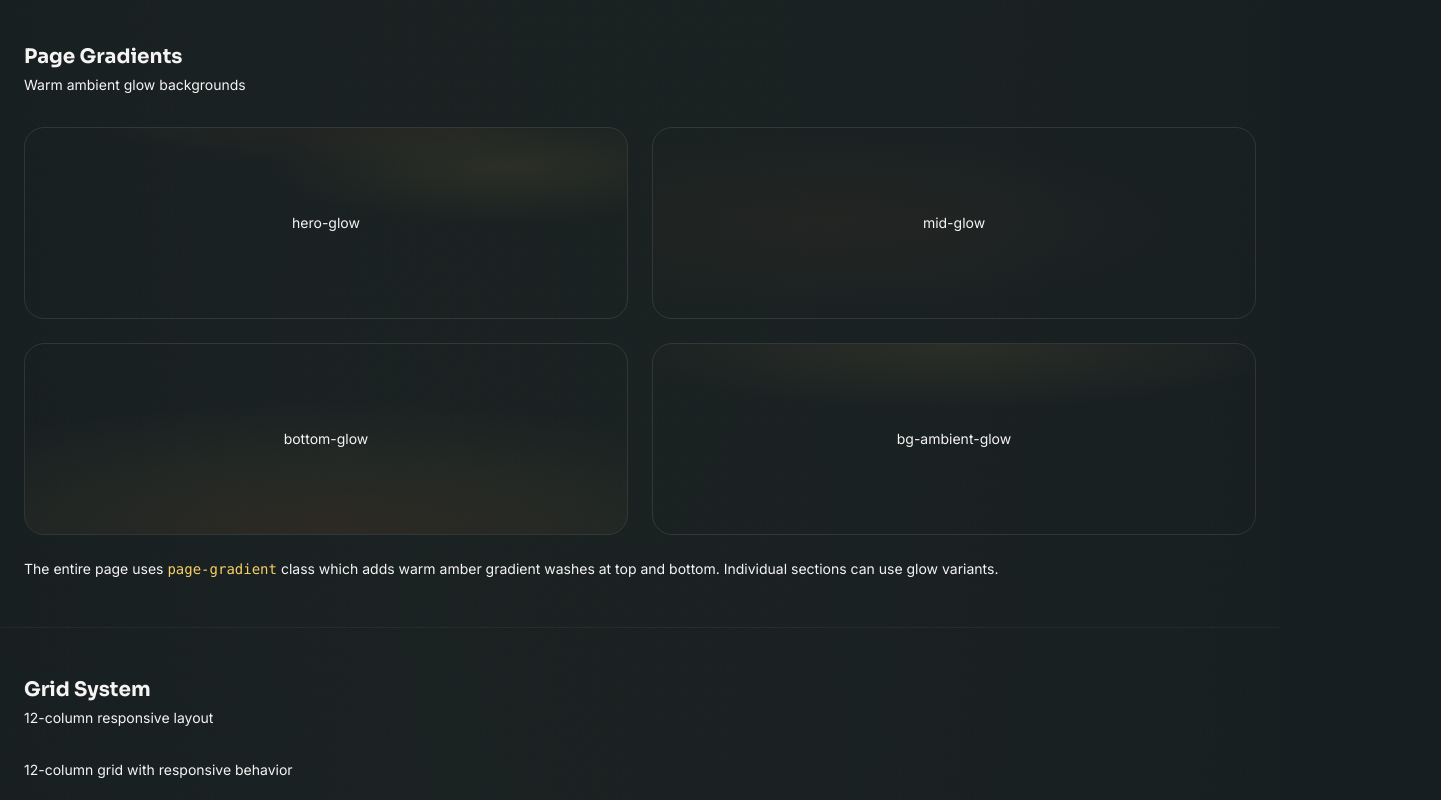
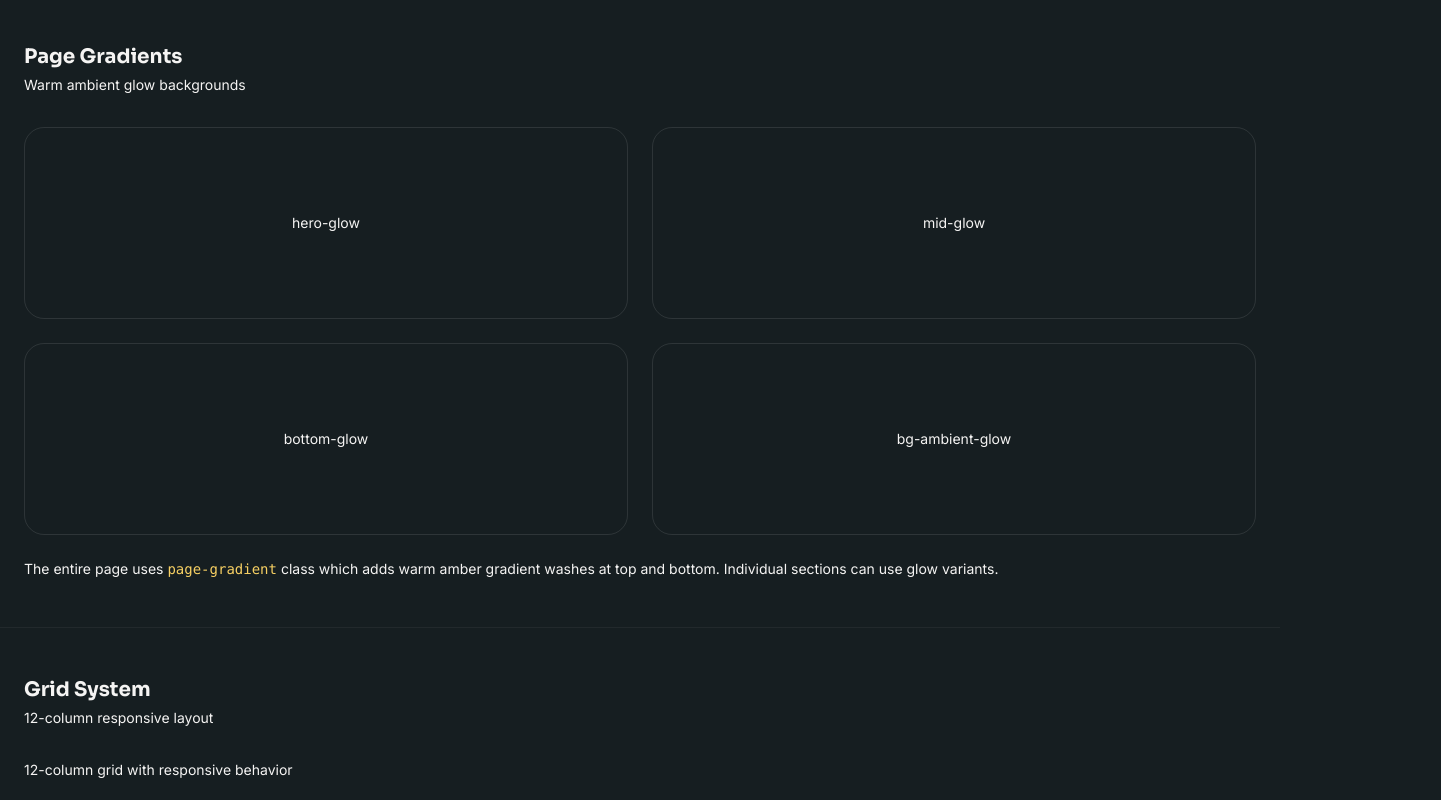
Before and after one commit to xkgrowth/desire-escorts, a Next.js app: page /design-system in a window 1280 px wide. Shown: the part 3160-3960 px from the top of the page, 1441 px wide, since content can reach past the window. Built offline with nearby package versions, Linux system fonts and the light colour scheme.

Commit message:
Remove page-level gradient background effects.
Disable global ambient gradient layers and hero background gradient overlays so pages render with a flat background by default.

Made-with: Cursor

```diff
--- a/app/components/domain/homepage-hero.tsx
+++ b/app/components/domain/homepage-hero.tsx
@@ -78,9 +78,6 @@ export function HomepageHero({ profiles, className }: HomepageHeroProps) {
         className
       )}
     >
-      <div className="pointer-events-none absolute inset-0 hero-glow" />
-      <div className="pointer-events-none absolute inset-0 bg-[radial-gradient(ellipse_130%_95%_at_50%_-10%,rgba(180,100,50,0.3)_0%,rgba(247,208,99,0.12)_35%,transparent_72%)]" />
-      <div className="pointer-events-none absolute inset-0 bg-[linear-gradient(90deg,rgba(22,30,33,0.96)_0%,rgba(22,30,33,0.74)_50%,rgba(22,30,33,0.96)_100%)]" />
 
       <div className="relative z-10 mx-auto w-full max-w-7xl px-4 lg:px-6">
         <div className="grid min-h-[500px] grid-cols-1 gap-8 pb-6 pt-8 lg:min-h-[520px] lg:grid-cols-2 lg:pb-8 lg:pt-10">
--- a/app/components/domain/template-hero-glass.tsx
+++ b/app/components/domain/template-hero-glass.tsx
@@ -35,14 +35,6 @@ export function TemplateHeroGlass({
   return (
     <div className={cn("relative isolate", className)}>
       <div
-        className="pointer-events-none absolute left-1/2 top-[-110px] z-0 h-[320px] w-[130%] -translate-x-1/2 blur-2xl"
-        style={{
-          background:
-            "radial-gradient(ellipse 70% 55% at 50% 35%, rgba(180,100,50,0.3) 0%, rgba(247,208,99,0.14) 35%, rgba(247,208,99,0.03) 60%, transparent 78%)",
-        }}
-      />
-
-      <div
         className={cn(
           "relative z-10 rounded-luxury border border-white/10 bg-white/[0.03] p-2 shadow-[0_18px_48px_rgba(0,0,0,0.35)]"
         )}
--- a/app/components/ui/page-wrapper.tsx
+++ b/app/components/ui/page-wrapper.tsx
@@ -11,7 +11,7 @@ type PageWrapperProps = {
 export function PageWrapper({
   children,
   className,
-  withGradient = true,
+  withGradient = false,
 }: PageWrapperProps) {
   return (
     <main className={cn(withGradient && "page-gradient", "min-h-screen", className)}>
--- a/app/globals.css
+++ b/app/globals.css
@@ -31,13 +31,6 @@
   --gradient-light: linear-gradient(180deg, #ffffff 0%, #f5f4f3 100%);
   --gradient-ambient: radial-gradient(ellipse 80% 50% at 50% 0%, rgba(247, 208, 99, 0.08) 0%, transparent 70%);
   --gradient-section: linear-gradient(180deg, #161e21 0%, rgba(22, 30, 33, 0.6) 50%, #161e21 100%);
-
-  /* Page-level warm ambient gradients (inspired by design reference) */
-  --gradient-page-top: radial-gradient(ellipse 120% 78% at 50% -12%, rgba(180, 100, 50, 0.08) 0%, rgba(247, 208, 99, 0.035) 34%, transparent 76%);
-  --gradient-page-mid-left: radial-gradient(ellipse 68% 52% at 33% 38%, rgba(180, 100, 50, 0.025) 0%, rgba(247, 208, 99, 0.012) 30%, transparent 74%);
-  --gradient-page-mid-right: radial-gradient(ellipse 68% 52% at 66% 66%, rgba(180, 100, 50, 0.025) 0%, rgba(247, 208, 99, 0.012) 30%, transparent 74%);
-  --gradient-page-bottom: radial-gradient(ellipse 120% 84% at 50% 104%, rgba(180, 100, 50, 0.09) 0%, rgba(247, 208, 99, 0.04) 34%, transparent 76%);
-  --gradient-page-glow: radial-gradient(ellipse 60% 40% at 50% 0%, rgba(247, 208, 99, 0.1) 0%, transparent 60%);
 
   /* Grid system */
   --grid-columns: 12;
@@ -84,7 +77,7 @@ body {
 
 /* Ambient glow background */
 .bg-ambient-glow {
-  background: var(--gradient-ambient);
+  background: none;
 }
 
 /* Section gradient */
@@ -361,26 +354,17 @@ body {
 }
 
 /* ============================================
-   PAGE-LEVEL GRADIENT BACKGROUNDS
+   PAGE-LEVEL BACKGROUND UTILITIES
    ============================================ */
 
-/* Full page wrapper with warm ambient gradients */
+/* Keep these classes as no-ops for compatibility. */
 .page-gradient {
   position: relative;
   isolation: isolate;
 }
 
 .page-gradient::before {
-  content: "";
-  position: absolute;
-  inset: 0;
-  pointer-events: none;
-  z-index: -1;
-  opacity: 0.55;
-  background:
-    var(--gradient-page-top),
-    var(--gradient-page-mid-left),
-    var(--gradient-page-mid-right);
+  content: none;
 }
 
 /* Section-level glow (add to individual sections for emphasis) */
@@ -389,28 +373,20 @@ body {
 }
 
 .section-glow::before {
-  content: "";
-  position: absolute;
-  inset: 0;
-  pointer-events: none;
-  background: var(--gradient-page-glow);
+  content: none;
 }
 
-/* Warm glow overlay for hero sections */
+/* Disabled page-level glow variants */
 .hero-glow {
-  background:
-    radial-gradient(ellipse 100% 100% at 50% -30%, rgba(180, 100, 50, 0.15) 0%, transparent 50%),
-    radial-gradient(ellipse 80% 60% at 80% 20%, rgba(247, 208, 99, 0.08) 0%, transparent 50%);
+  background: none;
 }
 
-/* Mid-page warm accent */
 .mid-glow {
-  background: radial-gradient(ellipse 100% 80% at 30% 50%, rgba(180, 100, 50, 0.06) 0%, transparent 60%);
+  background: none;
 }
 
-/* Bottom warm glow */
 .bottom-glow {
-  background: radial-gradient(ellipse 120% 100% at 50% 100%, rgba(180, 100, 50, 0.12) 0%, rgba(247, 208, 99, 0.04) 40%, transparent 70%);
+  background: none;
 }
 
 /* ============================================
```
